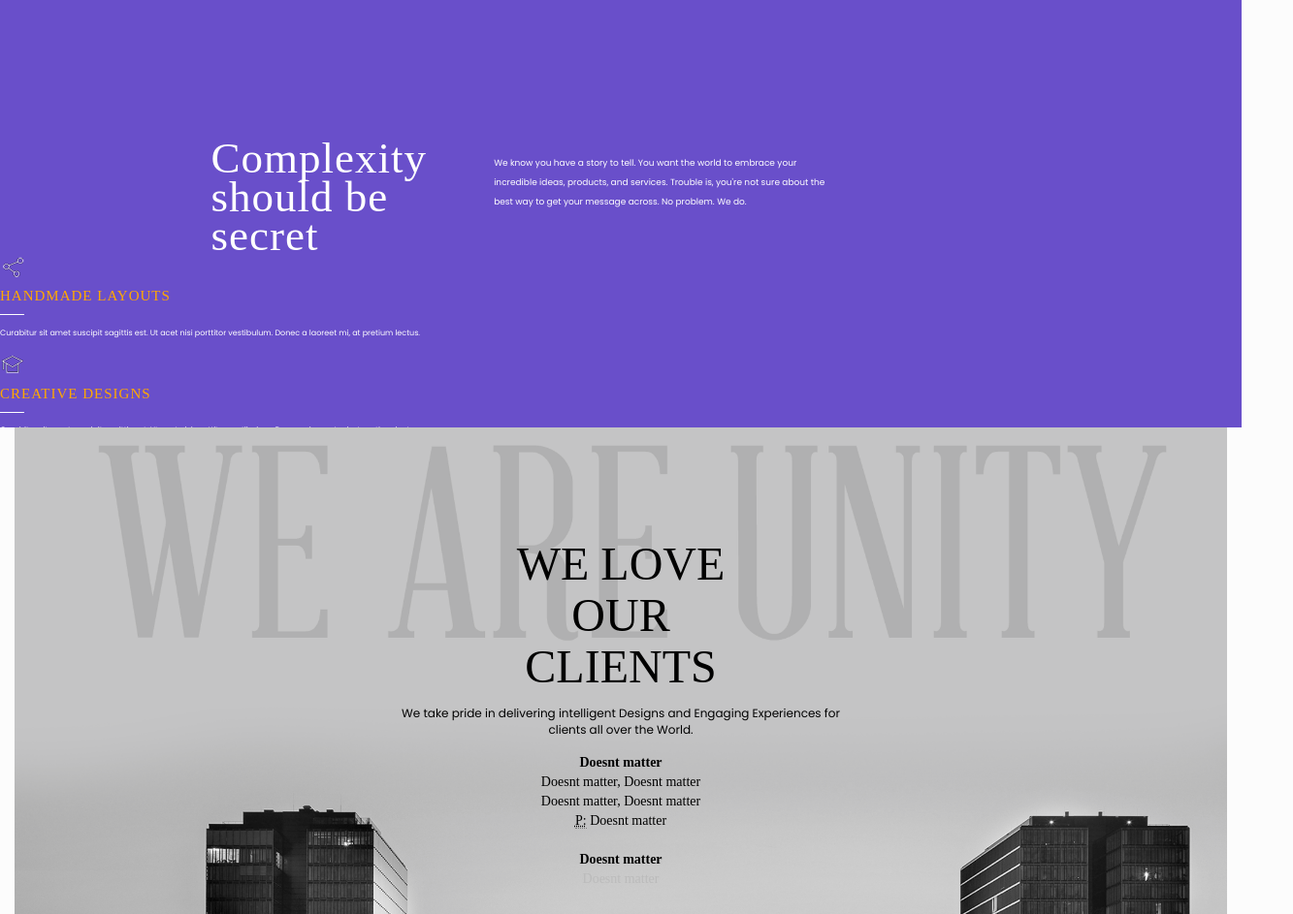
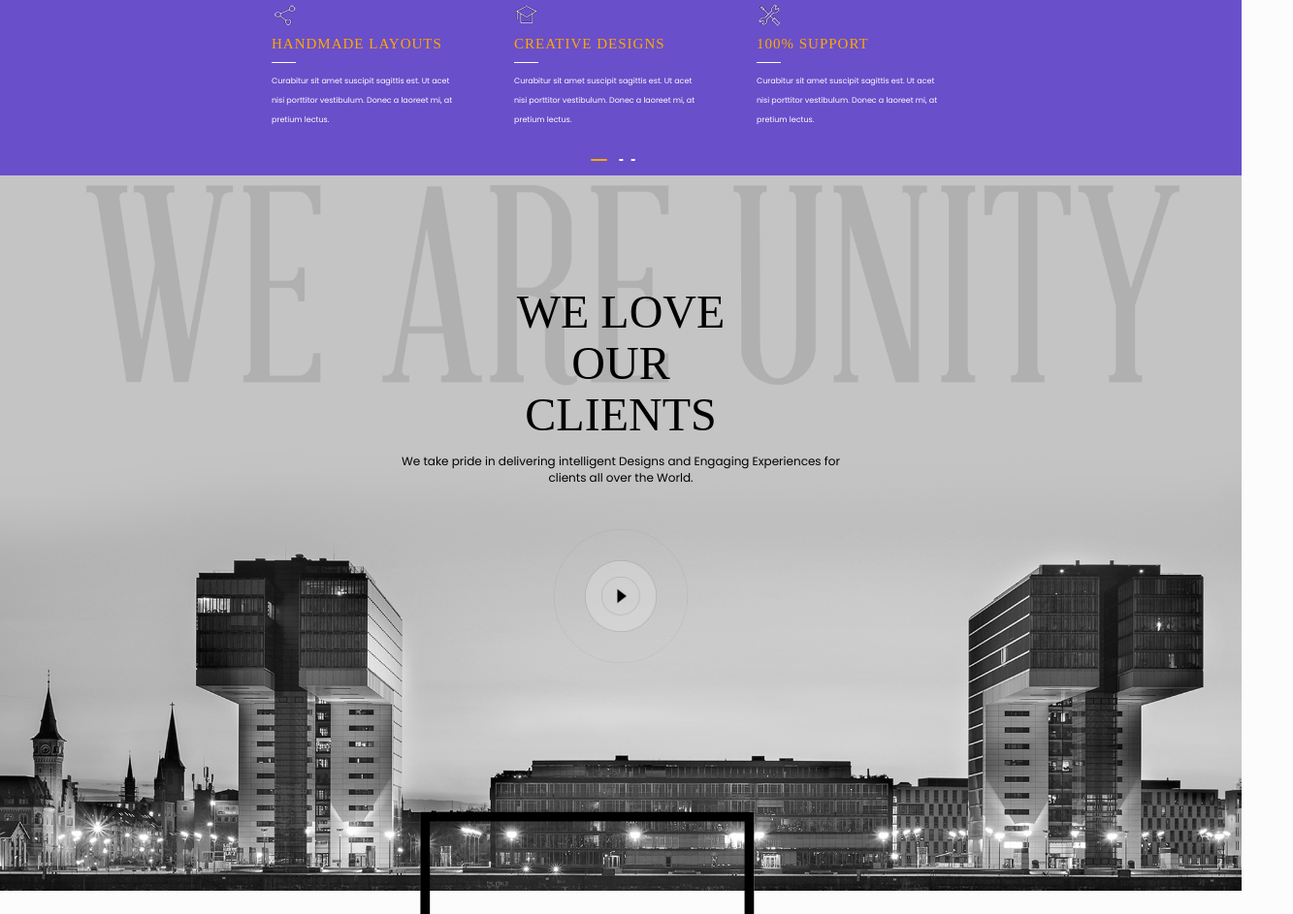
Before and after one commit to SukiF/projects, a plain HTML site: page index.html in a window 1280 px wide. Shown: the part 1177-2120 px from the top of the page at 97% size, 1333 px wide, since content can reach past the window. Drawn offline with Linux system fonts and the light colour scheme; a web font is replaced by a local one.

Commit message:
Refactor

```diff
--- a/index.html
+++ b/index.html
@@ -43,9 +43,7 @@
                 SCROLL<br>
             <img class="dwn-arrow" src="img/white-down-arrow.png" alt="white-down-arrow">
           </article>
-          <div class="frame-1">
           <img class="frame-1-size" src="img/01FramePurp.png" alt="frame1">
-          </div>
         </div>
 
         <div class="col-md-1">
@@ -63,19 +61,22 @@
           </aside>
 
         </div>
+
       </div>
 
       <!--  section 2-->
         <div class="section-2 row">
 
           <div class="col-md-12">
+
             <div class="frame-1-text">
               <h3 class="frame-1-text purple-invite">INVITES <br> ACTIVE ATTENTION</h3>
               <p class="frame-1-text sub-text-1">THAT'S WHY WE INVENT, AND BUILD DIGITAL CAMPAIGNS</p>
             </div>
+
             <div class="complexity row">
 
-              <div class="col-md-4">
+              <div class="complex-label col-md-4">
                 <h3>Complexity <br>should be <br> secret</h3>
               </div>
 
@@ -89,7 +90,8 @@
             </div>
 
             <div class="column-wrapper row">
-              <div class="column col-md">
+
+              <div class="column col-md-4">
                 <img src="img/12.png" alt="img12">
                 <h4>HANDMADE LAYOUTS</h4>
                 <img src="img/horzLine.png" alt="horizontal Line">
@@ -100,7 +102,7 @@
                 </p>
               </div>
 
-              <div class="column col-md">
+              <div class="column col-md-4">
                 <img src="img/mortarboard.png" alt="mortarboard">
                 <h4>CREATIVE DESIGNS</h4>
                 <img src="img/horzLine.png" alt="horizontal Line">
@@ -111,7 +113,7 @@
                 </p>
               </div>
 
-              <div class="column col-md">
+              <div class="column col-md-4">
                 <img src="img/tools.png" alt="tools">
                 <h4>100% SUPPORT</h4>
                 <img src="img/horzLine.png" alt="horizontal Line">
@@ -121,6 +123,7 @@
                   a laoreet mi, at pretium lectus.
                 <p>
               </div>
+
             </div>
 
             <div class="dashed-lines">
@@ -131,25 +134,14 @@
           </div>
 
         </div>
+
 <!-- section 3 -->
-      <div class="section-3" align="center">
+      <div class="section-3 row" align="center">
+
           <h1 class="love">WE LOVE OUR CLIENTS</h1>
           <p class="unity-sub-text">We take pride in delivering intelligent Designs and Engaging Experiences for <br>
             clients all over the World.
-          </P>
-
-
-
-          <address>
-            <strong>Doesnt matter</strong><br>
-            Doesnt matter, Doesnt matter<br>
-            Doesnt matter, Doesnt matter<br>
-            <abbr title="Phone">P:</abbr> Doesnt matter
-          </address>
-          <address>
-            <strong>Doesnt matter</strong><br>
-            <a href="mailto:#">Doesnt matter</a>
-          </address>
+          </p>
 
           <img class="round-button" src="img/roundButton.png" alt="start video">
           <div class="frame-2">
@@ -159,6 +151,7 @@
           <div class="frame-3">
             <img class="frame-3-size" src="img/03Frame.png" alt="frame3">
           </div>
+
         </div>
 <!-- Section 4 -->
         <div class="section-4">
--- a/styles/style.css
+++ b/styles/style.css
@@ -48,8 +48,10 @@ aside {
 }
 
 
-.wrapper {
-  width: 1163px;
+.column-wrapper {
+  margin-left: 20%;
+  margin-right: 20%;
+
 }
 /* added a wrapper to constrain the size */
 .top h2 {
@@ -175,9 +177,7 @@ margin-right: 35px;
   /* margin: 100px 0px 0px 1072px; */
   float:right;
 }
-.social{
-  margin-top: 216px;
-}
+
 .side-nav>ul>li{
   display:inline-block;
 
@@ -220,6 +220,7 @@ overflow-y:hidden;
 
 .frame-1-size {
   height:415px;
+  margin-bottom: -260px;
 }
 
 .frame-2 {
@@ -260,6 +261,10 @@ overflow-y:hidden;
   flex-direction: row;
   justify-content: space-around;
   align-items: center;
+}
+
+.complex-label {
+  text-align: right;
 }
 
 .complexity h3 {
```
Lines whose indentation alone changed are shown as unchanged.
